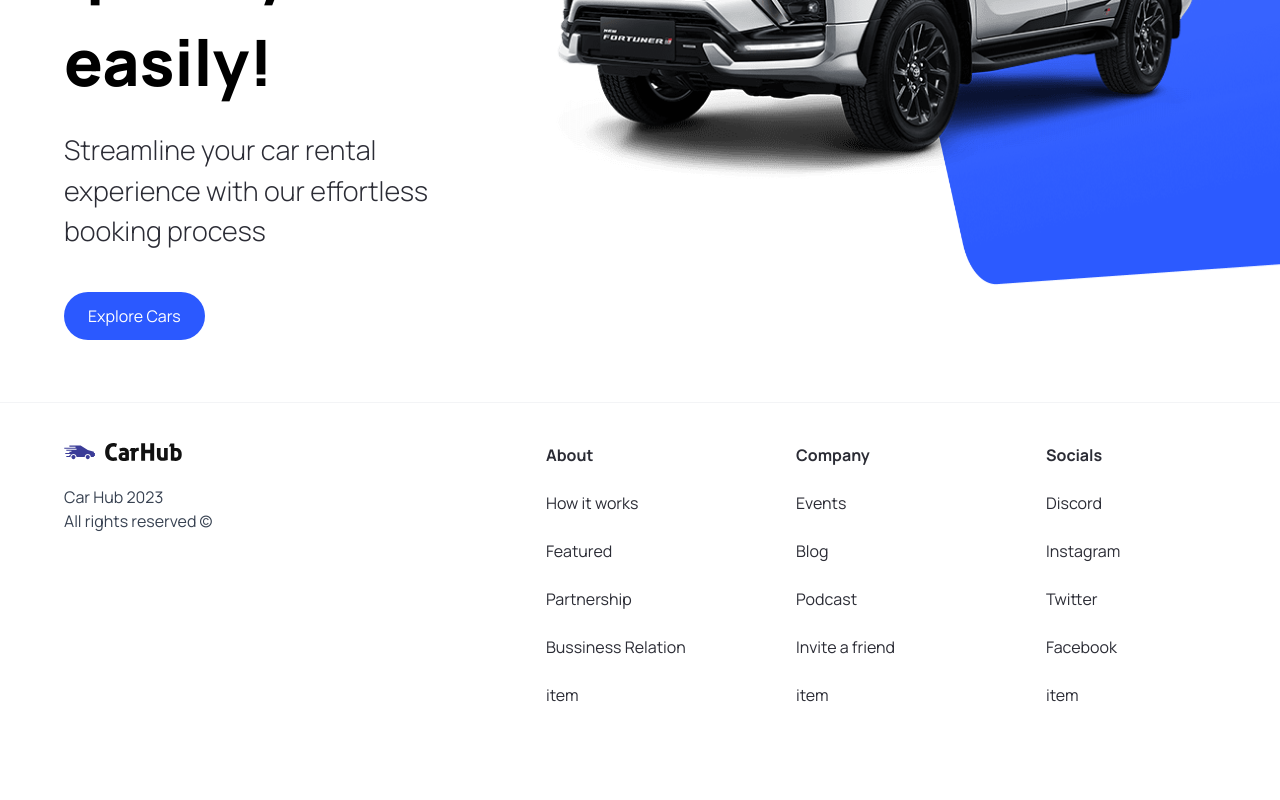
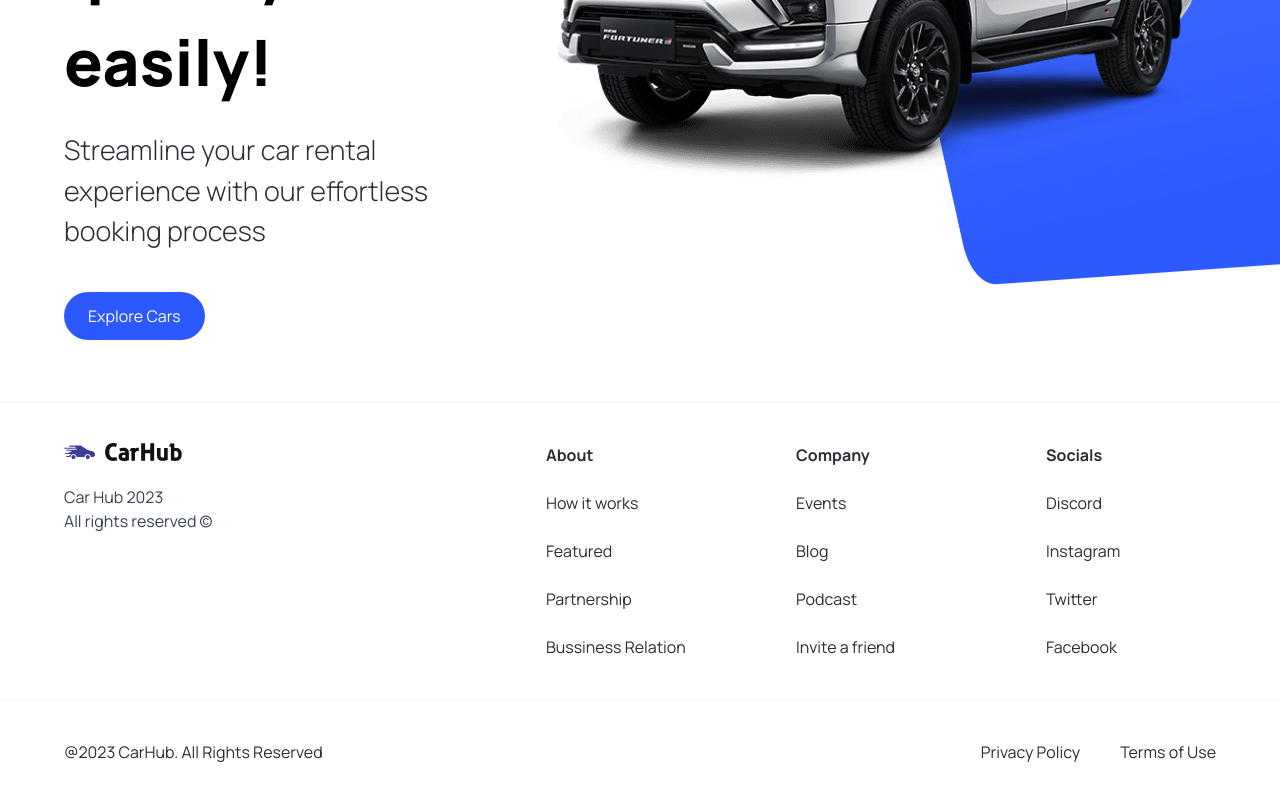
Before and after one commit to Malakhow-Alexandr/Next-Car-Showcase, a Next.js app: page / in a window 1280 px wide. Shown: the part 418-1218 px from the top of the page. Before the commit the page ends 1165 px from the top, so only its background shows below. Built offline with nearby package versions, Linux system fonts and the light colour scheme.

Commit message:
update footer styles

```diff
--- a/components/Footer/Footer.tsx
+++ b/components/Footer/Footer.tsx
@@ -7,13 +7,16 @@ const Footer = () => {
     <footer className="footer">
       <div className=" container  mx-auto flex max-md:flex-col flex-wrap justify-between gap-5 sm:px-16 px-6 py-10">
         <div className=" flex flex-col  max-sm:items-center justify-start items-start gap-6">
+          <Link href="/">
             <Image
               src="/logo.svg"
               alt="logo"
               width={118}
               height={18}
-            className="object-contain"
+              className="object-contain hover:scale-125 transition-all duration-200"
             />
+          </Link>
+
           <p className="text-gray-700 text-base">
             Car Hub 2023
             <br />
@@ -26,15 +29,35 @@ const Footer = () => {
               <li className="footer__link" key={link.title}>
                 <h3 className="font-bold">{link.title}</h3>
                 {link.links.map((item) => (
-                  <Link key={item.title} href={item.url}>
+                  <Link
+                    className="hover:text-blue-500 transition-all duration-200"
+                    key={item.title}
+                    href={item.url}
+                  >
                     {item.title}
                   </Link>
                 ))}
-                item
               </li>
             );
           })}
         </ul>
+      </div>
+      <div className="container mx-auto flex max-md:flex-col justify-between items-center flex-wrap border-t border-gray-100 sm:px-16 px-6 py-10">
+        <p>@2023 CarHub. All Rights Reserved</p>
+        <div className="footer__copyrights-link">
+          <Link
+            href="/"
+            className="text-grey-500 hover:text-blue-500 transition-all duration-200"
+          >
+            Privacy Policy
+          </Link>
+          <Link
+            href="/"
+            className="text-grey-500 hover:text-blue-500 transition-all duration-200"
+          >
+            Terms of Use
+          </Link>
+        </div>
       </div>
     </footer>
   );
--- a/components/Header/Header.tsx
+++ b/components/Header/Header.tsx
@@ -1,7 +1,7 @@
 import Link from "next/link";
 import Image from "next/image";
 
-import "./header.css"
+import "./header.css";
 import { CustomButton } from "..";
 
 const Header = () => {
@@ -14,13 +14,13 @@ const Header = () => {
             alt="Car Hub Logo"
             width={118}
             height={18}
-            className="object-contain"
+            className="object-contain hover:scale-125 transition-all duration-200"
           />
         </Link>
         <CustomButton
           btnType="button"
           title="Sing In"
-          containerStyles="header-sing-in-button"
+          containerStyles="header-sing-in-button duration-200"
         />
       </nav>
     </header>
--- a/components/Hero/Hero.tsx
+++ b/components/Hero/Hero.tsx
@@ -17,7 +17,7 @@ const Hero = () => {
         </p>
         <CustomButton
           title="Explore Cars"
-          containerStyles="bg-primary-blue text-white rounded-full mt-10"
+          containerStyles="bg-primary-blue text-white rounded-full mt-10 hover:bg-blue-800 transition-all"
           handleClick={handleScroll}
         />
       </div>
```
Lines whose indentation alone changed are shown as unchanged.
